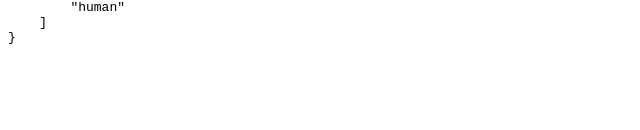
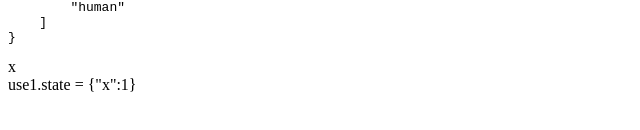
Before and after one commit to k644606347/make-reducer, a React app: page / in a window 1280 px wide. Shown: the part 194-324 px from the top of the page, without its empty margins (0-640 px from the left). Built offline with nearby package versions, Linux system fonts and the light colour scheme.

Commit message:
add makeAction v1

```diff
--- a/config/paths.js
+++ b/config/paths.js
@@ -72,7 +72,7 @@ module.exports = {
   appBuild: resolveApp('build'),
   appPublic: resolveApp('public'),
   appHtml: resolveApp('public/index.html'),
-  appIndexJs: resolveModule(resolveApp, 'src/index.tsx'),
+  appIndexJs: resolveModule(resolveApp, 'src/index'),
   appPackageJson: resolveApp('package.json'),
   appSrc: resolveApp('src'),
   appTsConfig: resolveApp('tsconfig.json'),
--- a/src/demo/App.tsx
+++ b/src/demo/App.tsx
@@ -9,6 +9,7 @@ import { applyMiddleware } from 'redux';
 import User from "./User";
 import asyncMiddleware from "../middleware";
 import { Test } from "../makeReducer-bak";
+import Demo1UI from "../immer/Demo1UI";
 
 function logger({ getState }) {
     // debugger;
@@ -50,6 +51,7 @@ export default () => {
     return  (
         <Provider store={store}>
             <UpdateMsg />
+            <Demo1UI />
         </Provider>
     )
 }
--- a/src/demo/User.ts
+++ b/src/demo/User.ts
@@ -20,8 +20,31 @@ const User = createModel<UserModel>(
     }
 );
 
+// let x = (a: number) => {return new Error()};
+// let y = (b: number, s: string) => {return new TypeError()};
+
+// x = y;
+// let z = y = x;
+
+// type t = typeof x extends typeof y ? true : false;
+
+
+// let x2 = () => ({name: "Alice"});
+// let y2 = () => ({name: "Alice", location: "Seattle"});
+// type t2 = typeof x2 extends typeof y2 ? true : false;
+
+// interface Empty<T> {
+//     data?: T;
+// }
+// let x3: Empty<number> = {};
+// let y3: Empty<string> = {};
+
+// x3 = y3;
 let { subscribe, infer, inferEffect } = User;
 
+let infer1 = infer((state, payload: UserModel['loadStatus'], type) => {
+    return {...state, loadStatus: payload};
+});
 let actions = subscribe(
     {
         setName: (state, payload: string, type) => {
--- a/src/immer/Demo1.ts
+++ b/src/immer/Demo1.ts
@@ -0,0 +1,36 @@
+import { createModel } from "./makeReducer";
+
+type Demo1 = {
+    name: string;
+    id: string;
+}
+export const Demo1 = createModel<Demo1>({
+    name: 'demo1',
+    state: {
+        name: 'x',
+        id: 'y'
+    }
+});
+
+export const actions = Demo1.subscribe(
+    {
+        setName: Demo1.infer((state, payload: string, type) => {
+            return {
+                ...state,
+                name: payload,
+            };
+        })
+    },
+    {
+        delaySetName: Demo1.inferEffect((payload: string, dispatch, getState) => {
+            console.log('setTimeout before', getState());
+            return new Promise((resolve, reject) => {
+                setTimeout(() => {
+                    console.log('setTimeout', getState());
+                    dispatch(actions.setName('xxx'));
+                    console.log('setName after', getState());
+                    resolve(getState());
+                }, 3000);
+            })
+        })
+    });
--- /dev/null
+++ b/src/immer/Demo1UI.tsx
@@ -0,0 +1,29 @@
+/* eslint-disable react-hooks/rules-of-hooks */
+import { makeAction } from "./makeAction";
+import { actions, Demo1 } from "./Demo1";
+import React, { useReducer } from "react";
+import use1 from "./use1";
+
+export default function Demo1UI() {
+    let { state: state1, dispatch: dispatch1 } = use1();
+    let [state, dispatch] = makeAction({
+        initialState: {
+            name: 'x',
+            id: 'y'
+        },
+        actions: actions,
+        model: Demo1,
+    });
+
+    // dispatch.setName('xxx');
+    // dispatch.delaySetName('222');
+
+    return <div>
+            <div onClick={e => {
+                dispatch.delaySetName(Math.random() + '');
+            }}>{state.name}</div>
+            <div onClick={e => {
+                dispatch1(1);
+            }}>use1.state = {JSON.stringify(state1)}</div>
+    </div>;
+}
--- /dev/null
+++ b/src/immer/makeAction.tsx
@@ -0,0 +1,36 @@
+/* eslint-disable react-hooks/rules-of-hooks */
+import { useReducer } from "react";
+import { AnyObject } from "immer/dist/internal";
+
+export function makeAction<State, Actions extends AnyObject, Model>(config: {
+    actions: Actions;
+    model: Model;
+    initialState: State
+}) {
+    let [state, reducerDispatch] = useReducer(config.model['baseReducer'], config.initialState);
+    let { actions, initialState, model } = config;
+    console.log('model', model);
+
+    let dispatch = {} as any;
+
+    function getState() {
+        return state;
+    }
+    for (let k in actions) {
+        dispatch[k] = (payload) => {
+            let actionData = actions[k](payload);
+
+            if (typeof actionData === 'function') {
+                return actionData(reducerDispatch, getState);
+            } else
+                return reducerDispatch(actionData);
+        }
+    }
+
+    return [
+        state as State,
+        dispatch as {
+            [k in keyof Actions]: (...args: Parameters<Actions[k]>) => ReturnType<Actions[k]> extends Function ? ReturnType<Actions[k]> : void;
+        },
+    ] as const
+}
--- a/src/immer/makeReducer.ts
+++ b/src/immer/makeReducer.ts
@@ -1,50 +1,95 @@
-import produce, { Draft } from "immer";
+const separator = ':';
 
 type FuncName<T>  = {
     [k in keyof T]: T[k] extends Function ? k : never;
 }[keyof T];
 
-type ImmerReducer<S, P, T = string> = (state: Draft<S>, payload: P, type: T) => S | void;
+type Reducer<S, P, T = string> = (state: S, payload: P, type: T) => Partial<S>; // TODO 是否可返回部分State？
+// type Reducer<S, P, T = string> = (state: S, payload: P, type: T) => S;
+type Effect<S, P, PromiseResult> = (payload: P, dispatch: Dispatch, getState: () => S) => Promise<PromiseResult>;
 type InvalidMethod = never;
 
-export const createModel = <S>() => {
-    const reducers: [string, ImmerReducer<S, unknown, string>][] = [];
+export type Dispatch = React.Dispatch<{payload: any; type: string}>;
 
-    const baseReducer = (state: S, action: { type: string; payload }) => {
-        let { type, payload } = action;
+const buildActionType = (modelName: string, type: string) => {
+    return modelName + separator + type;
+}
+const parseActiontype = (reduxType: string) => {
+    let separatorIndex = reduxType.indexOf(':'),
+        modelName = reduxType.substring(0, separatorIndex),
+        actionType = reduxType.substring(separatorIndex + 1);
+
+    return [modelName, actionType];
+}
+
+type ModelConfig<S> = {
+    name: string;
+    state: S;
+}
+export const createModel = <S>(modelConfig: ModelConfig<S>) => {
+    const reducers: [string, Reducer<S, unknown, string>][] = [];
+
+    let { name: modelName, state: initialState } = modelConfig;
+
+    const baseReducer = (state = initialState, action: { type: string; payload }) => {
+        let { type: reduxType, payload } = action,
+            parsedArr = parseActiontype(reduxType),
+            type = parsedArr[1];
+
+        if (parsedArr[0] !== modelName)
+            return state;
 
         let reducer = reducers.find(r => r[0] === type);
 
-        if (reducer) {
-            return produce(state, (draft) => {
-                return reducer && reducer[1](draft, payload, type);
-            })
-        }
+        if (reducer)
+            return { ...state, ...reducer[1](state, payload, type) };
         else {
-            let err = new Error(`action.type = ${type}没有对应的reducer处理函数`);
+            let err = new Error(`action.type = ${reduxType}没有对应的reducer处理函数`);
             console.error(err);
             return state;
         }
     }
 
-    const infer = <P = Partial<S>>(handler: ImmerReducer<Draft<S>, P>) => {
+    // type Infer = <P, PR, Func = Reducer<S, P> | Effect<S, P, PR>>(handler: Func) => Func extends Effect<S, infer P, infer PR> ? Effect<S, P, PR> :
+    //             Func extends Reducer<S, infer P, infer T> ? Reducer<S, P, T> : InvalidMethod;
+    // const infer: Infer = (handler) => {
+    //     return handler as any;
+    // }
+
+    // type InferEffect = <P, PR>(handler: Effect<S, P, PR>) => Effect<S, P, PR>;
+    // type InferReducer = <P>(handler: Reducer<S, P>) => Reducer<S, P>;
+    // type Infer = InferReducer | InferEffect;
+    const infer = <P>(handler: Reducer<S, P>) => {
+        return handler;
+    }
+    const inferEffect = <P, PR>(handler: Effect<S, P, PR>) => {
         return handler;
     }
 
-    type InferFunc<Func> = Func extends ImmerReducer<S, infer P, infer T> ? (payload: P) => { payload: P, type: T } : InvalidMethod;
+    type InferFunc<Func> = Func extends Effect<S, infer P, infer PR> ? (payload: P) => (...args: any[]) => Promise<PR> :
+                            Func extends Reducer<S, infer P, infer T> ? (payload: P) => { payload: P, type: T } : InvalidMethod;
 
-    type Subscribe = <Reducers>(reducers?: Reducers) => {
-        [k in FuncName<Reducers>]: InferFunc<Reducers[k]>
+    type Subscribe = <Reducers, Effects, Mix = Reducers & Effects>(reducers?: Reducers, effects?: Effects) => {
+        [k in FuncName<Mix>]: InferFunc<Mix[k]>
     }
 
-    const makeReducer: Subscribe = (rss) => {
+    const subscribe: Subscribe = (rs, effects) => {
         let actions: any = {};
 
-        for (let type in rss) {
+        for (let type in rs) {
             actions[type] = (payload) => {
-                return { type, payload };
+                return { type: buildActionType(modelName, type), payload };
             }
-            reducers.push([type, rss[type] as any]);
+            reducers.push([type, rs[type] as any]);
+        }
+
+        for (let type in effects) {
+            let handler = effects[type];
+            actions[type] = (payload) => {
+                return (...args) => {
+                    return typeof handler === 'function' && handler(payload, args[0], args[1]);
+                }
+            };
         }
 
         return actions;
@@ -59,10 +104,10 @@ export const createModel = <S>() => {
 
     return {
         infer,
-        // inferEffect,
+        inferEffect,
         // setState,
         baseReducer,
-        makeReducer,
+        subscribe,
     };
 }
 
--- /dev/null
+++ b/src/immer/use1.tsx
@@ -0,0 +1,10 @@
+import { useReducer } from "react";
+
+export default function use1() {
+    let [ state, dispatch ] = useReducer((state) => {
+        // console.log(state.x);
+        return { x: state.x + 1 };
+    }, {x: 1});
+
+    return {state, dispatch};
+}
```
Also changed, not shown: src/immer/makeReducer-bak.ts (added, +113 -0 lines).
